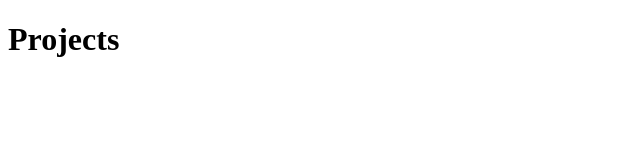
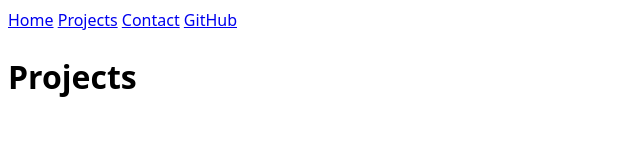
Before and after one commit to Rwang0316/portfolio, a plain HTML site: page projects/index.html in a window 1280 px wide. Shown: the whole page, without its empty margins (0-640 px from the left). Drawn offline with Linux system fonts and the light colour scheme.

Commit message:
new saved

```diff
--- a/projects/index.html
+++ b/projects/index.html
@@ -4,8 +4,15 @@
     <meta charset="UTF-8">
     <meta name="viewport" content="width=device-width, initial-scale=1.0">
     <title>Projects</title>
+    <link rel="stylesheet" href="../style.css">
 </head>
 <body>
+    <nav>
+        <a href="../index.html">Home</a>
+        <a href="../projects/">Projects</a>
+        <a href="../contact/">Contact</a>
+        <a href="https://github.com/Rwang0316" target="_blank">GitHub</a>
+    </nav>
     <h1>Projects</h1>
 </body>
 </html>
--- a/style.css
+++ b/style.css
@@ -0,0 +1,6 @@
+body {
+  /* Set line height to 1.5 times the font size
+	   and use the OS’s UI font as the website font
+	 */
+  font: 100%/1.5 system-ui;
+}
```
Also changed, not shown: contact/index.html (+4 -4 lines).
